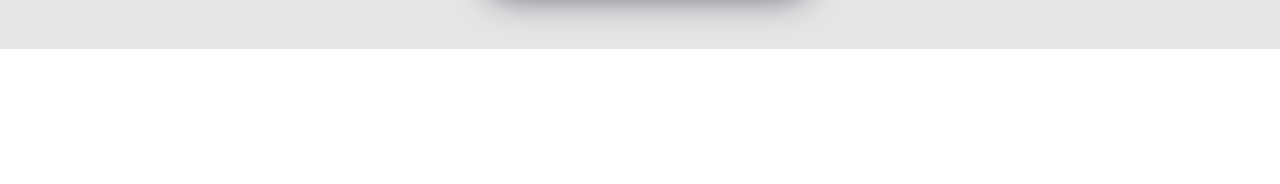
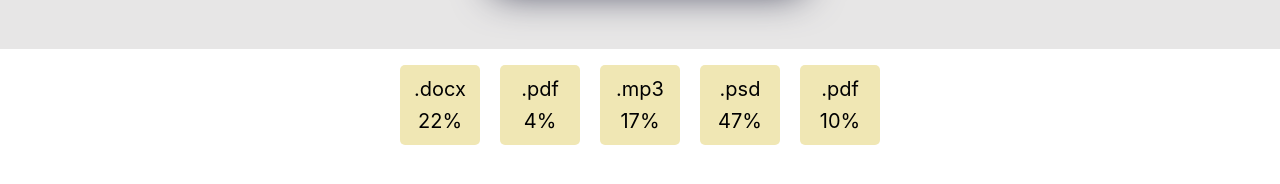
Before and after one commit to bp998/goit-react-hw-01-components, a React (Create React App) app: page / in a window 1280 px wide. Shown: the part 486-670 px from the top of the page. Built offline with nearby package versions, Linux system fonts and the light colour scheme.

Commit message:
adding-Statistics-component

```diff
--- a/src/components/App.jsx
+++ b/src/components/App.jsx
@@ -1,8 +1,11 @@
 import user from './Profile/user.json';
+import data from './Statistics/data.json';
 import { Profile } from './Profile';
+import { Statistics } from './Statistics';
 
 export const App = () => {
   return (
+    <div>
       <Profile
         username={user.username}
         tag={user.tag}
@@ -10,5 +13,7 @@
         avatar={user.avatar}
         stats={user.stats}
       />
+      <Statistics title={data.title} stats={data} />
+    </div>
   );
 };
--- /dev/null
+++ b/src/components/Statistics/Statistics.module.css
@@ -0,0 +1,27 @@
+.statsCard {
+  display: flex;
+  justify-content: center;
+}
+.stats {
+  display: flex;
+  gap: 20px;
+  list-style-type: none;
+  padding: 0;
+}
+
+.name {
+  display: none;
+}
+
+.el {
+  width: 80px;
+  height: 80px;
+  display: flex;
+  flex-direction: column;
+  gap: 8px;
+  align-items: center;
+  justify-content: center;
+  background-color: rgb(240, 231, 180);
+  border-radius: 5px;
+  font-size: 20px;
+}
--- /dev/null
+++ b/src/components/Statistics/data.json
@@ -0,0 +1,7 @@
+[
+  { "id": "id-1", "label": ".docx", "percentage": 22 },
+  { "id": "id-2", "label": ".pdf", "percentage": 4 },
+  { "id": "id-3", "label": ".mp3", "percentage": 17 },
+  { "id": "id-4", "label": ".psd", "percentage": 47 },
+  { "id": "id-5", "label": ".pdf", "percentage": 10 }
+]
--- /dev/null
+++ b/src/components/Statistics/index.jsx
@@ -0,0 +1,24 @@
+import css from './Statistics.module.css';
+import PropTypes from 'prop-types';
+
+export const Statistics = ({ title, stats }) => {
+  title = 'Upload Stats';
+  return (
+    <div className={css.statsCard}>
+      <h2 className={css.name}>{title}</h2>
+      <ul className={css.stats}>
+        {stats.map(el => (
+          <li className={css.el} key={el.id}>
+            <span className={css.label}>{el.label}</span>
+            <span className={css.percentage}>{el.percentage}%</span>
+          </li>
+        ))}
+      </ul>
+    </div>
+  );
+};
+
+Statistics.propTypes = {
+  title: PropTypes.string,
+  stats: PropTypes.array,
+};
```
Also changed, not shown: src/components/Profile/index.jsx (+9 -3 lines). Lines whose indentation alone changed are shown as unchanged.
